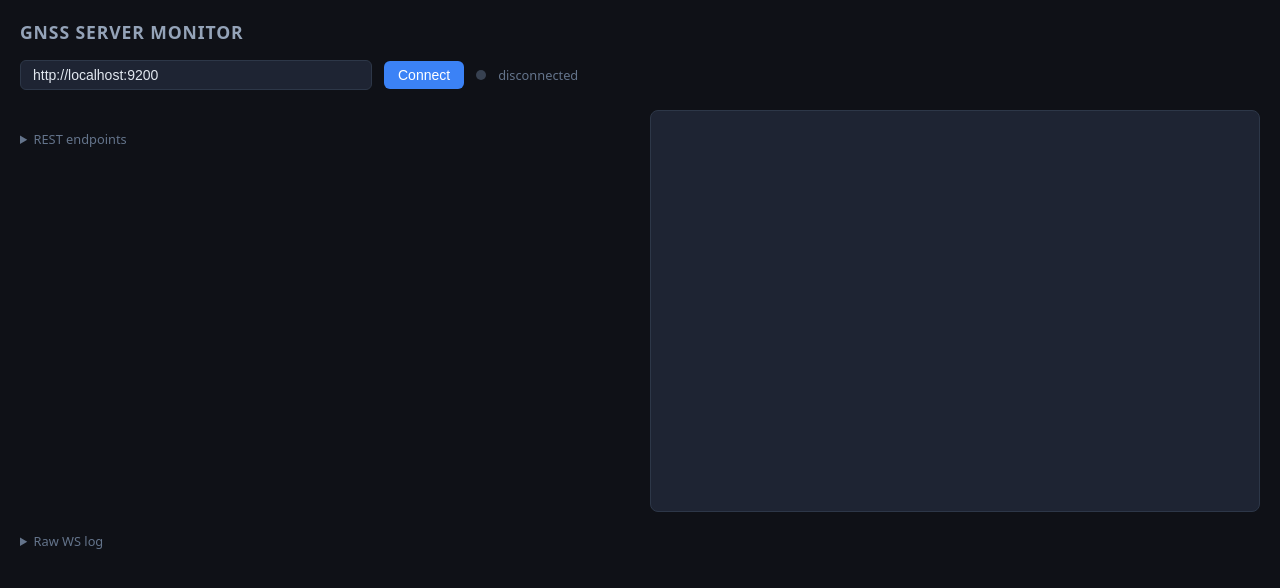
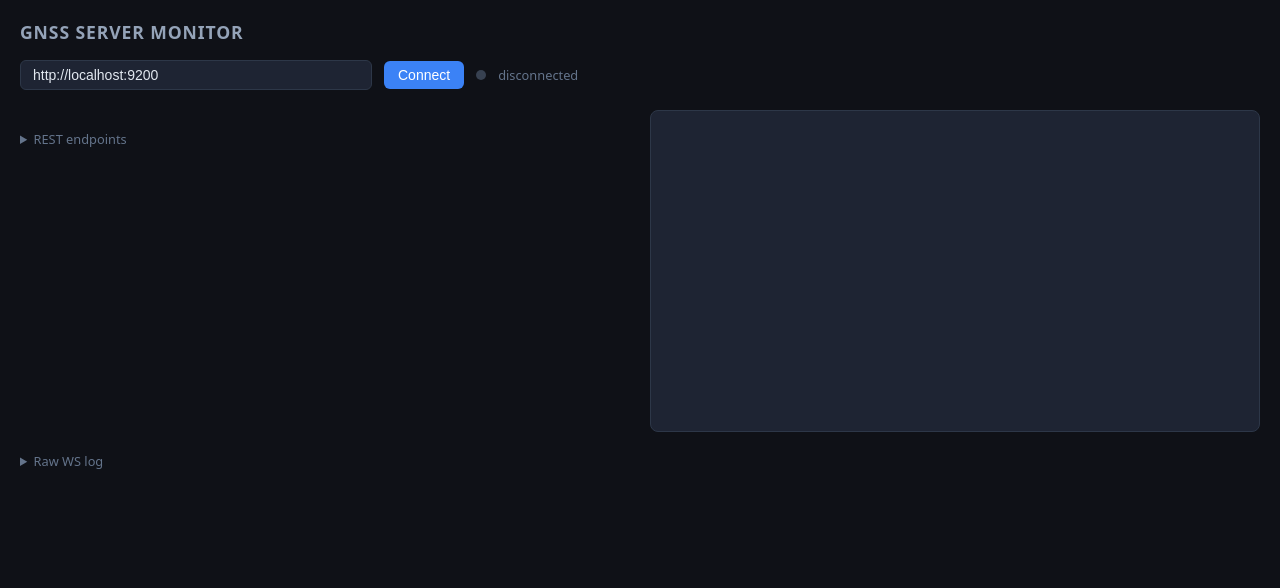
Before and after one commit to ikaros-arch/gnss-server, a website: page scripts/test-client.html in a window 1280 px wide. Drawn offline with nearby package versions, Linux system fonts and the light colour scheme.

Commit message:
fix: adjust map height in right column for better layout and add zero-size wrapper for marker labels

```diff
--- a/scripts/test-client.html
+++ b/scripts/test-client.html
@@ -162,7 +162,7 @@
           position: sticky;
           top: 1.25rem;
         }
-        #right-col #map { height: calc(100vh - 25rem); }
+        #right-col #map { height: calc(100vh - 30rem); }
       }
       /* marker label */
       .marker-label {
@@ -542,6 +542,7 @@
         return L.divIcon({
           className: "",
           html: `<div class="marker-label">${esc(name)}</div>`,
+          iconSize: [0, 0],      // zero-size wrapper so Leaflet doesn't clip the div
           iconAnchor: [-10, 10], // offset so label sits to the right of the dot
         });
       }
```
